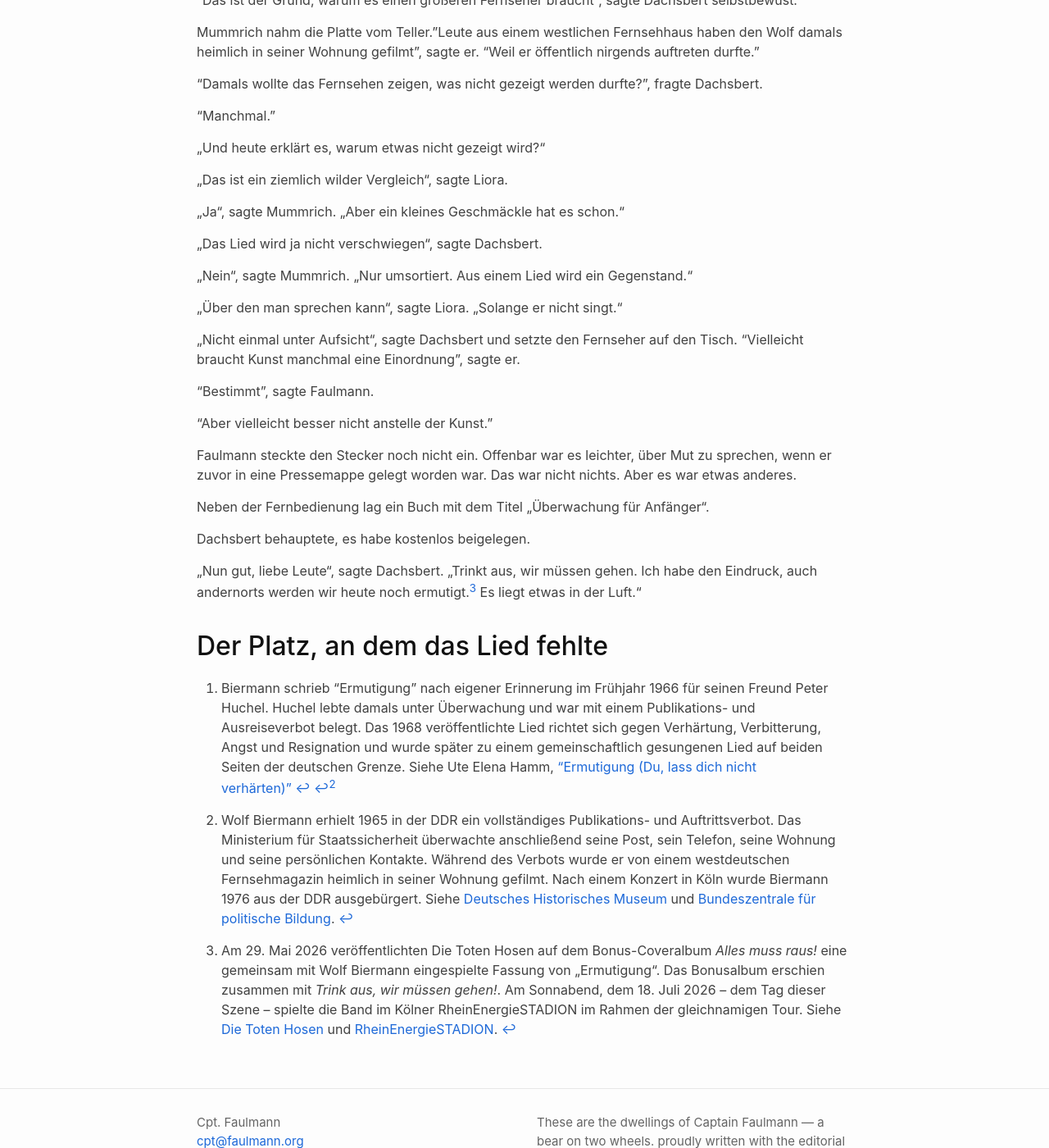
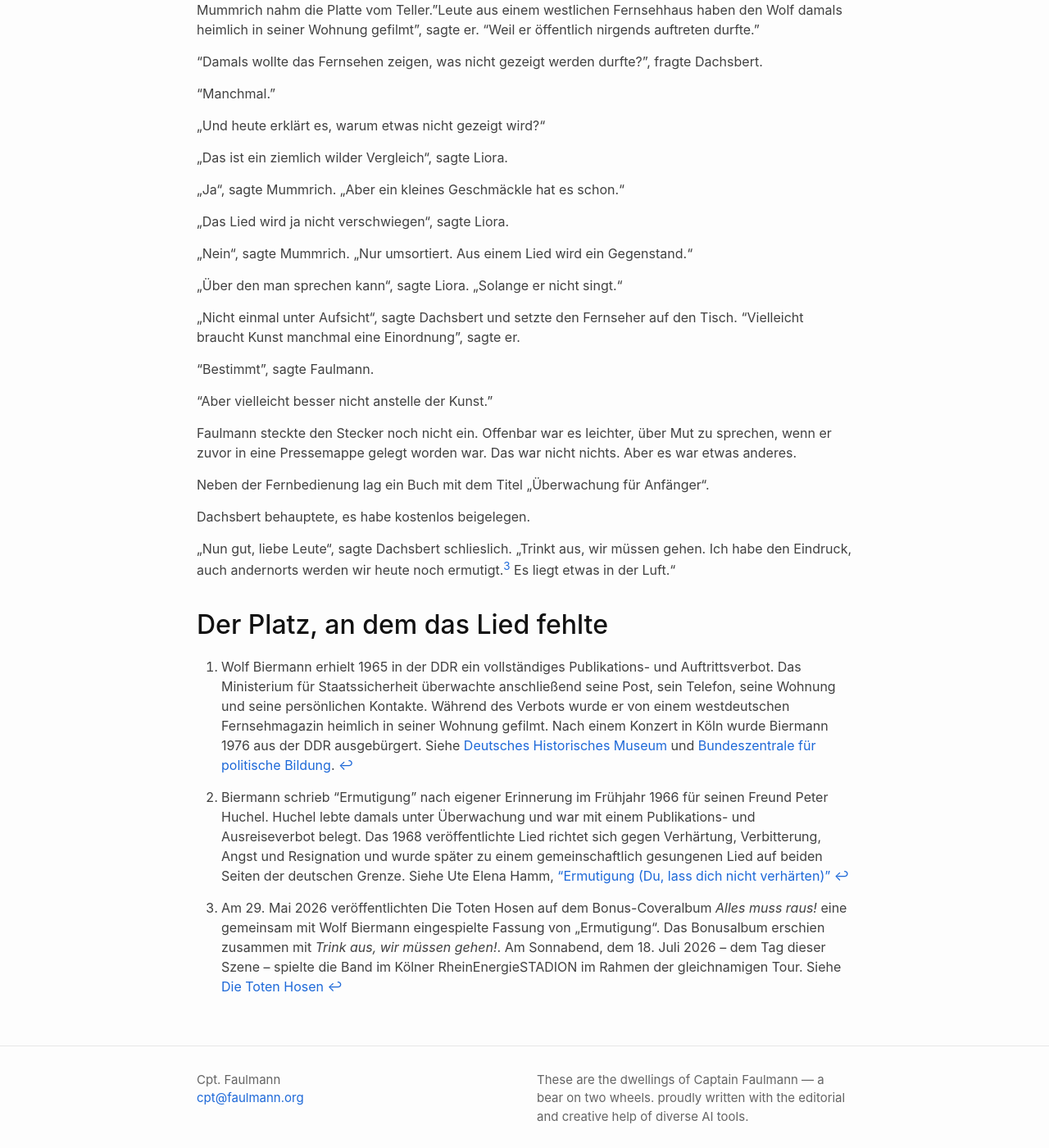
Before and after one commit to cgars/faulmann, a Jekyll site: the page built from _posts/2026-06-26-laufsicht.md, in a window 1280 px wide and 1400 px high, scrolled down 4094 px. Shown: the whole window at 82% size. Built offline with Jekyll 4.4.1, drawn with Linux system fonts in a browser that asks for light colours; some of the changed text lies outside the part shown.

Commit message:
Fix grammatical errors and improve clarity

```diff
--- a/_posts/2026-06-26-laufsicht.md
+++ b/_posts/2026-06-26-laufsicht.md
@@ -86,7 +86,7 @@
 
 "Das ist alles?"
 
-"Für manche Zeiten ist das ziemlich viel", sagte Liora die offebar auch hier bestens bescheid wusste. "Der Wolf hatt das Lied damals für einen Freund gedichtet. Der durfte nicht veröffentlichen und nicht ausreisen. Er wurde überwacht und in seinem Haus weitgehend von der Außenwelt abgeschnitten. Wolf selbst durfte zu dieser Zeit ebenfalls nicht mehr auftreten oder publizieren.
+"Für manche Zeiten ist das ziemlich viel", sagte Liora die offebar auch hier bestens bescheid wusste. "Der Wolf hatt das Lied damals für einen Freund gedichtet. Der durfte nicht veröffentlichen und nicht ausreisen. Er wurde überwacht und in seinem Haus weitgehend von der Außenwelt abgeschnitten. Wolf selbst durfte zu dieser Zeit ebenfalls nicht mehr auftreten oder publizieren."
 
 "Also auch ein Lied, das nicht gesungen werden durfte?", fragte Dachsbert.
 
@@ -152,7 +152,7 @@
 
 „Ja“, sagte Mummrich. „Aber ein kleines Geschmäckle hat es schon.“
 
-„Das Lied wird ja nicht verschwiegen“, sagte Dachsbert.
+„Das Lied wird ja nicht verschwiegen“, sagte Liora.
 
 „Nein“, sagte Mummrich. „Nur umsortiert. Aus einem Lied wird ein Gegenstand.“
 
@@ -170,7 +170,7 @@
 
 Dachsbert behauptete, es habe kostenlos beigelegen.
 
-„Nun gut, liebe Leute“, sagte Dachsbert. „Trinkt aus, wir müssen gehen. Ich habe den Eindruck, auch andernorts werden wir heute noch ermutigt.[^hosen] Es liegt etwas in der Luft.“
+„Nun gut, liebe Leute“, sagte Dachsbert schlieslich. „Trinkt aus, wir müssen gehen. Ich habe den Eindruck, auch andernorts werden wir heute noch ermutigt.[^hosen] Es liegt etwas in der Luft.“
 
 ## Der Platz, an dem das Lied fehlte
 
@@ -189,4 +189,4 @@
 
 [^ermutigung]: Biermann schrieb "Ermutigung" nach eigener Erinnerung im Frühjahr 1966 für seinen Freund Peter Huchel. Huchel lebte damals unter Überwachung und war mit einem Publikations- und Ausreiseverbot belegt. Das 1968 veröffentlichte Lied richtet sich gegen Verhärtung, Verbitterung, Angst und Resignation und wurde später zu einem gemeinschaftlich gesungenen Lied auf beiden Seiten der deutschen Grenze. Siehe Ute Elena Hamm, ["Ermutigung (Du, lass dich nicht verhärten)"](https://songlexikon.de/songs/ermutigung-du-lass-dich-nicht-verharten/)
 
-[^hosen]: Am 29. Mai 2026 veröffentlichten Die Toten Hosen auf dem Bonus-Coveralbum *Alles muss raus!* eine gemeinsam mit Wolf Biermann eingespielte Fassung von „Ermutigung“. Das Bonusalbum erschien zusammen mit *Trink aus, wir müssen gehen!*. Am Sonnabend, dem 18. Juli 2026 – dem Tag dieser Szene – spielte die Band im Kölner RheinEnergieSTADION im Rahmen der gleichnamigen Tour. Siehe [Die Toten Hosen](https://shop.dietotenhosen.de/index.php/n.157-Trink-aus_-wir-muessen-gehen/l.1959-Limitierte-_-nummerierte-Deluxe-Dreifach-Vinyl-Edition_-_Trink-aus_-wir-muessen-gehen_-_-Bonusalbum-_Alles-muss-raus/) und [RheinEnergieSTADION](https://www.rheinenergiestadion.de/die-toten-hosen-26/).
+[^hosen]: Am 29. Mai 2026 veröffentlichten Die Toten Hosen auf dem Bonus-Coveralbum *Alles muss raus!* eine gemeinsam mit Wolf Biermann eingespielte Fassung von „Ermutigung“. Das Bonusalbum erschien zusammen mit *Trink aus, wir müssen gehen!*. Am Sonnabend, dem 18. Juli 2026 – dem Tag dieser Szene – spielte die Band im Kölner RheinEnergieSTADION im Rahmen der gleichnamigen Tour. Siehe [Die Toten Hosen](https://shop.dietotenhosen.de/index.php/n.157-Trink-aus_-wir-muessen-gehen/l.1959-Limitierte-_-nummerierte-Deluxe-Dreifach-Vinyl-Edition_-_Trink-aus_-wir-muessen-gehen_-_-Bonusalbum-_Alles-muss-raus/)
```
Also changed, not shown: other parts of _posts/2026-06-26-laufsicht.md (+4 -4 lines).
